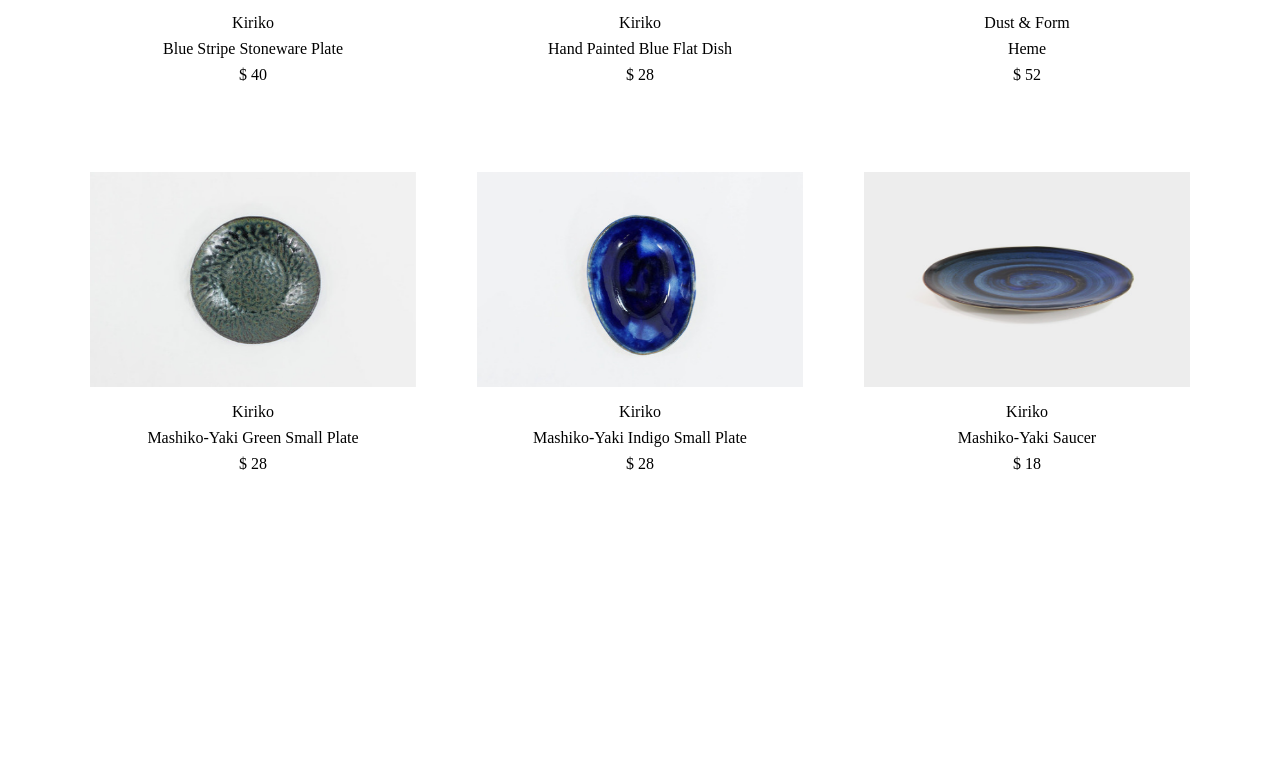
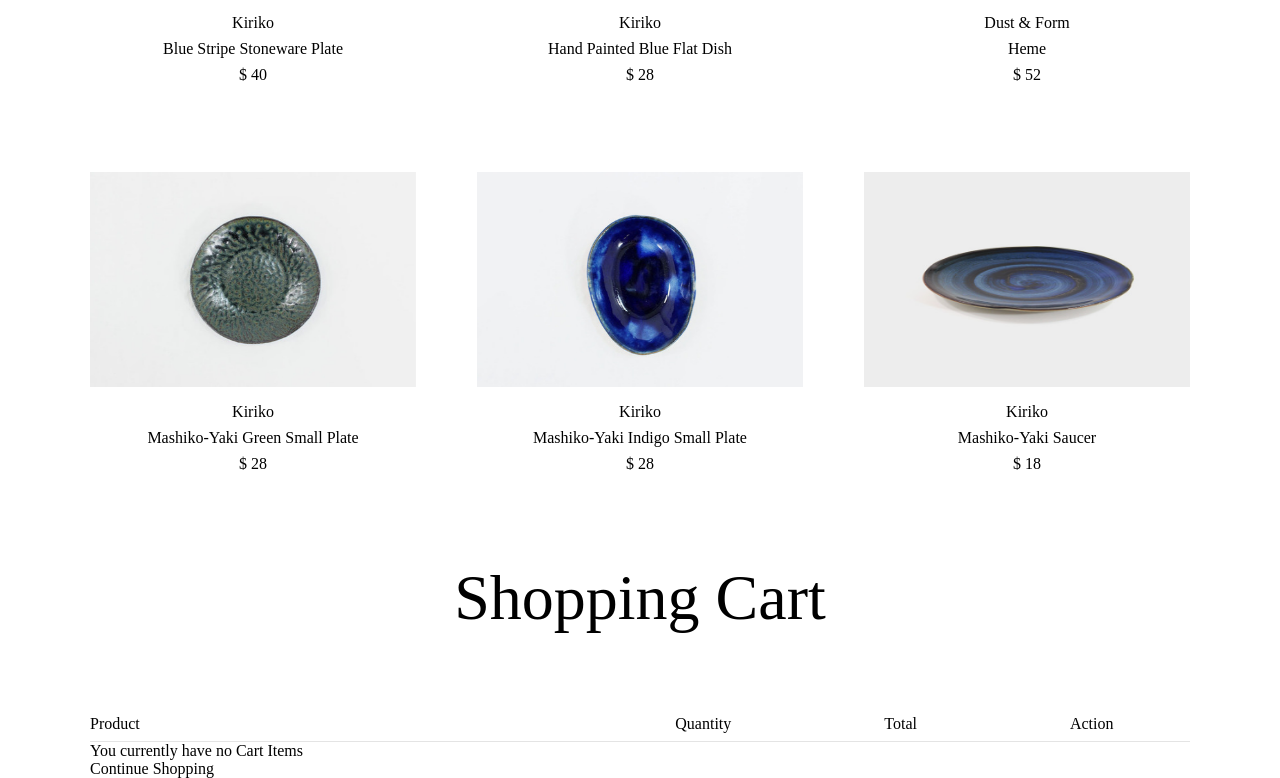
Before and after one commit to rbyusi/storefront, a React (Create React App) app: page / in a window 1280 px wide. Shown: the part 797-1575 px from the top of the page. Before the commit the page ends 1358 px from the top, so only its background shows below. Built offline with nearby package versions, Linux system fonts and the light colour scheme; data requests are answered from the project's data file.

Commit message:
added cart and cartitems

```diff
--- a/src/App.js
+++ b/src/App.js
@@ -2,12 +2,14 @@ import React, { useState, useEffect } from "react";
 import Header from "./Components/Header";
 import MediaBanner from "./Components/MediaBanner";
 import Items from "./Components/Items";
+import Cart from "./Components/Cart";
 
 function App() {
   const [Products, setProducts] = useState([]);
   const [CartItems, setCartItems] = useState([]);
-  const [isItemSelected, setItemSelected] = useState(false)
-  const [ViewItem, setViewItem] = useState()
+  const [isItemSelected, setItemSelected] = useState(false);
+  const [isCartSelected, setIsCartSelected] = useState(false);
+  const [ViewItem, setViewItem] = useState();
 
   const fetchProducts = async () => {
     const res = await fetch("http://localhost:5000/products");
@@ -17,29 +19,36 @@ function App() {
 
   const onViewItem = (id) => {
     const item = Products.find((item) => id === item.id);
-    setItemSelected(v => true)
-    setViewItem(item)
+    setItemSelected((v) => true);
+    setViewItem(item);
   };
-  const onAddItem = (product) => {
+
+  const backToItems = () => {
+    setItemSelected((v) => false);
+  };
+
+  const onAddItem = (product, bulk = 0) => {
     const itemExists = CartItems.find((item) => item.id === product.id);
+    const itemCount = bulk > 0 ? bulk : 1;
     if (itemExists) {
       setCartItems(
         CartItems.map((item) =>
           item.id === product.id
-            ? { ...itemExists, quantity: itemExists.quantity }
+            ? { ...itemExists, quantity: itemExists.quantity + itemCount }
             : item
         )
       );
     } else {
-      setCartItems([...CartItems, { id: product.id, quantity: 1 }]);
+      setCartItems([...CartItems, { id: product.id, quantity: itemCount }]);
     }
   };
 
-  const onRemoveItem = (product) => {
+  const onRemoveItem = (product, remove) => {
     const itemExists = CartItems.find((item) => item.id === product.id);
-    if (itemExists) {
-      setCartItems(CartItems.filter((item) => item.id !== product.id));
-    } else {
+    const removeItem = remove ? "yes" : "no"
+    console.log(removeItem)
+    if (itemExists && removeItem==="no"){
+
       setCartItems(
         CartItems.map((item) =>
           item.id === product.id
@@ -47,6 +56,9 @@ function App() {
             : item
         )
       );
+    } else if(removeItem==="yes"){
+      console.log("here")
+      setCartItems(CartItems.filter((item) => item.id !== product.id));
     }
   };
 
@@ -64,8 +76,9 @@ function App() {
         onAddItem={onAddItem}
         onRemoveItem={onRemoveItem}
         CartItems={CartItems}
+        backToItems={backToItems}
       />
-      <MediaBanner isItemSelected={isItemSelected} ViewItem={ViewItem}/>
+      <MediaBanner isItemSelected={isItemSelected} ViewItem={ViewItem} />
       <Items
         Products={Products}
         CartItems={CartItems}
@@ -74,6 +87,14 @@ function App() {
         isItemSelected={isItemSelected}
         ViewItem={ViewItem}
       />
+      <Cart
+        Products={Products}
+        onAddItem={onAddItem}
+        onRemoveItem={onRemoveItem}
+        CartItems={CartItems}
+        backToItems={backToItems}
+        isCartSelected={isCartSelected}
+      />
     </div>
   );
 }
--- /dev/null
+++ b/src/Components/Cart.js
@@ -0,0 +1,31 @@
+import CartItem from "./CartItem";
+const Cart = ({CartItems, Products, onAddItem, onRemoveItem}) => {
+  return (
+    <div className="Cart">
+      <h1>Shopping Cart</h1>
+      <div className="CartItems">
+        <div className="Headers">
+          <div className="Product">Product</div>
+          <div className="Quantity">Quantity</div>
+          <div className="Total">Total</div>
+          <div className="Action">Action</div>
+        </div>
+        <div>
+          <div className="ShoppingCartItems">
+            {(CartItems.length > 0 ? CartItems.map((item)=><CartItem  key={item.id} Item={item} Products={Products} onAddItem={onAddItem} onRemoveItem={onRemoveItem}/>) : <div className="NoCartItem">You currently have no Cart Items</div>)}
+          </div>
+          <div className="CartOverView">
+          {(CartItems.lenght > 0 && <h2>Overview here</h2>)}
+
+          </div>
+          <div className="CheckOut">
+            <span>Continue Shopping</span>
+            {(CartItems.length > 0 && <button>Checkout</button>)}
+          </div>
+        </div>
+      </div>
+    </div>
+  );
+};
+
+export default Cart;
--- /dev/null
+++ b/src/Components/CartItem.js
@@ -0,0 +1,19 @@
+const CartItem = ({ Item, Products, onAddItem, onRemoveItem}) => {
+  const item = Products.find((item) => item.id === Item.id);
+  return (
+    <>
+      <div>
+        <img alt={item.title} src={item.image}></img>
+        <p>{item.brand}</p>
+        <p>{item.title}</p>
+      </div>
+      <span>{Item.quantity}</span>
+      <span><button onClick={()=>onAddItem(item)}>+</button><br></br><button onClick={()=>onRemoveItem(item,false)} disabled={Item.quantity < 2}>-</button></span>
+      <span><button onClick={()=>onRemoveItem(item,true)}>x</button></span>
+    </>
+  );
+};
+
+export default CartItem;
+{
+}
--- a/src/Components/Header.js
+++ b/src/Components/Header.js
@@ -1,5 +1,5 @@
-const Header = ({CartItems, onAddItem}) => {
-  const itemNumber = CartItems.length
+const Header = ({CartItems, backToItems}) => {
+  const itemNumber = CartItems.reduce((a,v) =>a = a + v.quantity ,0)
   return (
     <div className="Header">
       <span>
@@ -8,7 +8,7 @@ const Header = ({CartItems, onAddItem}) => {
       <span className="Links">
         <ul>
           <li>Home</li>
-          <li>Shop</li>
+          <li onClick={()=>backToItems()}>Shop</li>
           <li>Journal</li>
           <li>More</li>
         </ul>
--- a/src/Components/Item.js
+++ b/src/Components/Item.js
@@ -1,4 +1,4 @@
-const Item = ({ product, onAddItem, onViewItem }) => {
+const Item = ({ product, onAddItem, onViewItem, CartItems }) => {
   return (
     //image,brand,title,price
     <div className="Item">
@@ -6,10 +6,10 @@ const Item = ({ product, onAddItem, onViewItem }) => {
         <img src={product.image} alt={product.title}></img>
         <div className="Overlay">
           <div>
-            <button onClick={()=>onViewItem(product.id)}>View Details</button>
+            <button onClick={() => onViewItem(product.id)}>View Details</button>
           </div>
           <div>
-            <button onClick={()=>onAddItem(product)}>Add to Cart</button>
+            <button onClick={() => onAddItem(product)}>Add to Cart</button>
           </div>
         </div>
       </div>
--- a/src/Components/Items.js
+++ b/src/Components/Items.js
@@ -1,6 +1,5 @@
 import Item from "./Item";
 import SelectedItem from "./SelectedItem";
-
 const Items = ({
   Products,
   CartItems,
@@ -13,8 +12,9 @@ const Items = ({
     <div id={isItemSelected ? "ViewItem" : "Items"}>
       {isItemSelected ? (
         <SelectedItem
-            ViewItem={ViewItem}
-            CartItems={CartItems}
+          ViewItem={ViewItem}
+          CartItems={CartItems}
+          onAddItem={onAddItem}
         />
       ) : (
         Products.map((product) => (
@@ -23,6 +23,7 @@ const Items = ({
             product={product}
             onAddItem={onAddItem}
             onViewItem={onViewItem}
+            CartItems={CartItems}
           />
         ))
       )}
--- a/src/index.css
+++ b/src/index.css
@@ -85,7 +85,11 @@ video {
   font-size: 100%;
   font: inherit;
 }
-h2{
+
+h1 {
+  font-size: 4em;
+}
+h2 {
   color: grey;
 }
 
@@ -96,11 +100,9 @@ body {
 #Container {
   display: flex;
   align-items: center;
-  justify-items:center;
+  justify-items: center;
   flex-direction: column;
 }
-
-
 
 .Header {
   display: flex;
@@ -120,6 +122,11 @@ body {
 
 .Header ul li {
   display: inline-block;
+  cursor: pointer;
+}
+
+.Header ul li:hover {
+  text-decoration: underline;
 }
 
 .Header ul li:not(last-child) {
@@ -130,15 +137,22 @@ body {
   display: flex;
   flex-direction: column;
   background: url(./Images/plates-header.jpg) no-repeat center;
-  align-items:center;
+  align-items: center;
   width: 100%;
   height: 400px;
 }
 
 .BreadCrumb {
   display: flex;
-  margin-top: 4em;
+  justify-content: center;
+
   margin-bottom: 4em;
+  border-top: solid rgb(219, 214, 214) 1px;
+  width: 1600px;
+}
+
+.BreadCrumb div {
+  margin-top: 3em;
 }
 
 .BannerBox {
@@ -151,51 +165,48 @@ body {
   background-color: rgb(49, 47, 47);
   height: inherit;
   border: solid white;
-  border-width: 0rem .80em;
+  border-width: 0rem 0.8em;
 }
 
 .BannerBox h1 {
   font-size: 3rem;
-  display:inline-block;
+  display: inline-block;
   border-bottom: 2px solid white;
-  padding-bottom: .3rem;
-  margin-bottom: .5rem;
+  padding-bottom: 0.3rem;
+  margin-bottom: 0.5rem;
 }
 
 .BannerBox p {
   margin: 0 3rem 0 3rem;
 }
 
-#Cart{
-  padding-right: .86em;
+#Cart {
+  padding-right: 0.86em;
 }
 
-#Items{
-
+#Items {
   display: flex;
   flex-direction: row;
   flex-wrap: wrap;
   justify-content: space-between;
   padding-top: 60px;
   width: 1100px;
-
 }
 
 #ViewItem {
-    display: flex;
-    align-items: flex-start;
-    flex-direction: row;
-    width: 60%;
-    height: 100%;
-    text-align: center;
+  display: flex;
+  align-items: flex-start;
+  flex-direction: row;
+  width: 1100px;
+  height: 100%;
+  text-align: center;
 }
 
-
-#ViewItem h1{
+#ViewItem h1 {
   font-size: 3.5em;
 }
 
-#ViewImage{
+#ViewImage {
   padding-right: 2em;
 }
 
@@ -205,22 +216,21 @@ body {
 }
 
 .Item img {
-
   height: 215px;
   width: 326px;
   padding-bottom: 1em;
   display: block;
   opacity: 1;
-  transition: .5s ease-in;
+  transition: 0.5s ease-in;
   backface-visibility: hidden;
 }
 
 .Item h4 {
-  padding-bottom: .5em;
+  padding-bottom: 0.5em;
 }
 
 .Overlay {
-  transition: .5s ease-in;
+  transition: 0.5s ease-in;
   opacity: 0;
   position: absolute;
   top: 50%;
@@ -247,18 +257,18 @@ body {
   cursor: pointer;
 }
 
-.Overlay button:first-child{
+.Overlay button:first-child {
   margin-bottom: 1em;
   background-color: #202020;
 }
 
-.Overlay button:hover{
+.Overlay button:hover {
   background-color: #5b5c5b;
   color: #202020;
-  transition: .2s ease-in-out
+  transition: 0.2s ease-in-out;
 }
 
-.Overlay div:target{
+.Overlay div:target {
   display: block;
 }
 
@@ -266,23 +276,19 @@ body {
   position: relative;
 }
 
-#Quantity{
+#Quantity {
   position: relative;
-  margin-top: .5em;
+  margin-top: 0.5em;
   width: 80px;
   height: 100%;
-
-
 }
-#Quantity button{
+#Quantity button {
   position: absolute;
   left: 80px;
   font-size: 13px;
-  bottom: 10px;
-
 }
 
-#Count{
+#Count {
   position: absolute;
   padding: 15px 15px;
   font-size: 16px;
@@ -290,3 +296,72 @@ body {
   margin: 0;
   display: inline-block;
 }
+
+.Cart {
+  display: flex;
+  align-items: center;
+  flex-direction: column;
+}
+
+.CartItems {
+  margin-top: 5em;
+  width: 1100px;
+}
+
+.Headers {
+  display: grid;
+}
+
+.Product {
+  grid-column-start: 1;
+  grid-column-end: 4;
+  grid-row-start: 1;
+  grid-row-end: 3;
+}
+
+.Quantity {
+  grid-column-start: 4;
+  justify-self: center;
+  align-self: baseline;
+  grid-row-start: row1;
+  grid-row-end: row3-start;
+}
+.Total {
+  grid-column-start: 5;
+  justify-self: center;
+  align-self: baseline;
+  grid-row-start: row1;
+  grid-row-end: 3;
+}
+.Action {
+  grid-column-start: 6;
+  justify-self: center;
+  align-self: baseline;
+  grid-row-start: row1;
+  grid-row-end: 3;
+}
+
+.ShoppingCartItems {
+  display: flex;
+  flex-direction: column;
+  margin-top: .5em;
+
+}
+
+.ShoppingCartItems div{
+  border-top: rgb(228, 228, 228) solid .5px;
+
+}
+.ShoppingCartItems img{
+  height: 80px;
+  width: 120px;
+}
+
+.CartOverView{
+  grid-column-start: 1;
+  grid-column-end: 7;
+}
+.CheckOut{
+  grid-column-start: 1;
+  grid-column-end: 7;
+}
```
Also changed, not shown: src/Components/SelectedItem.js (+16 -9 lines).
